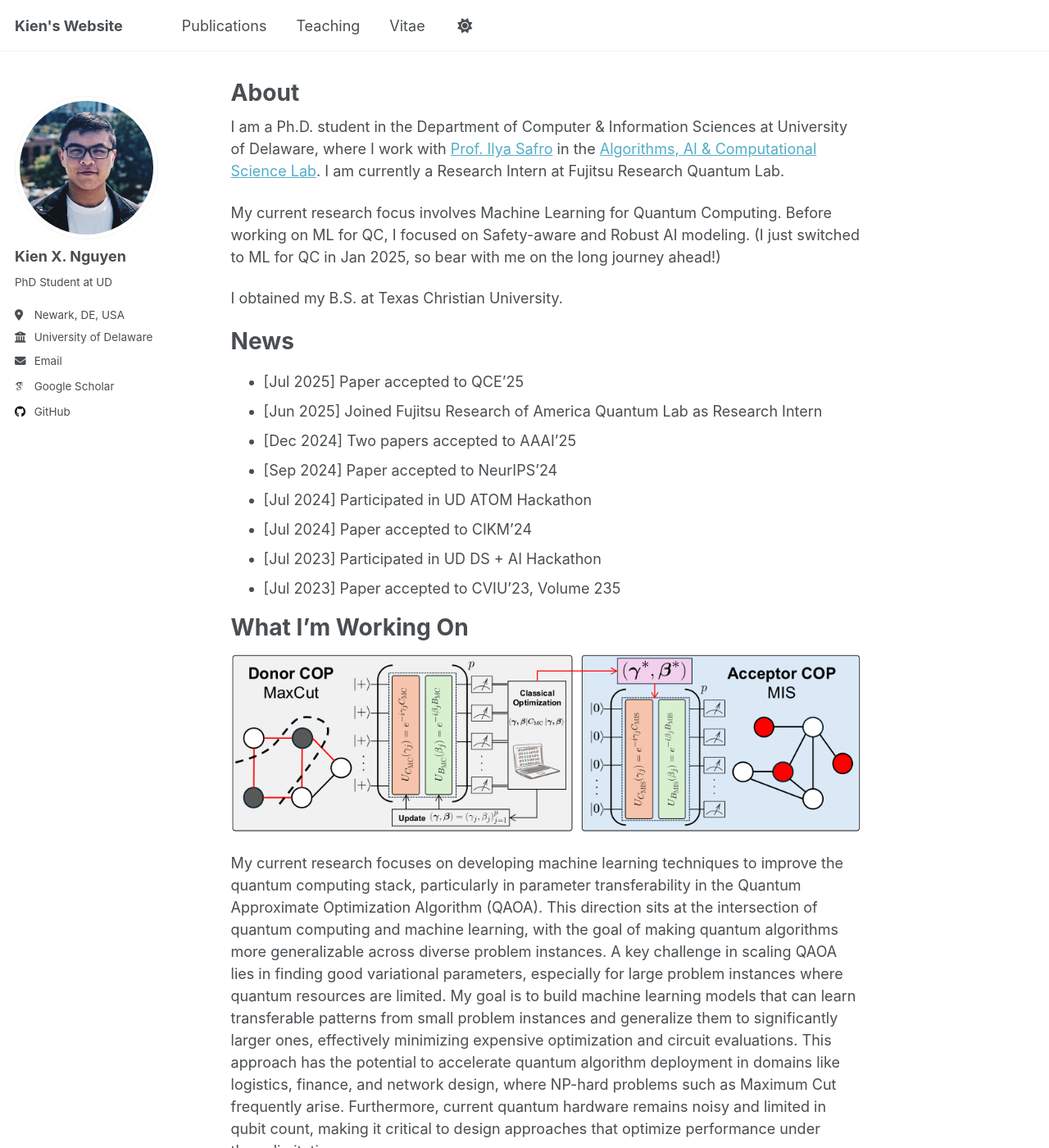
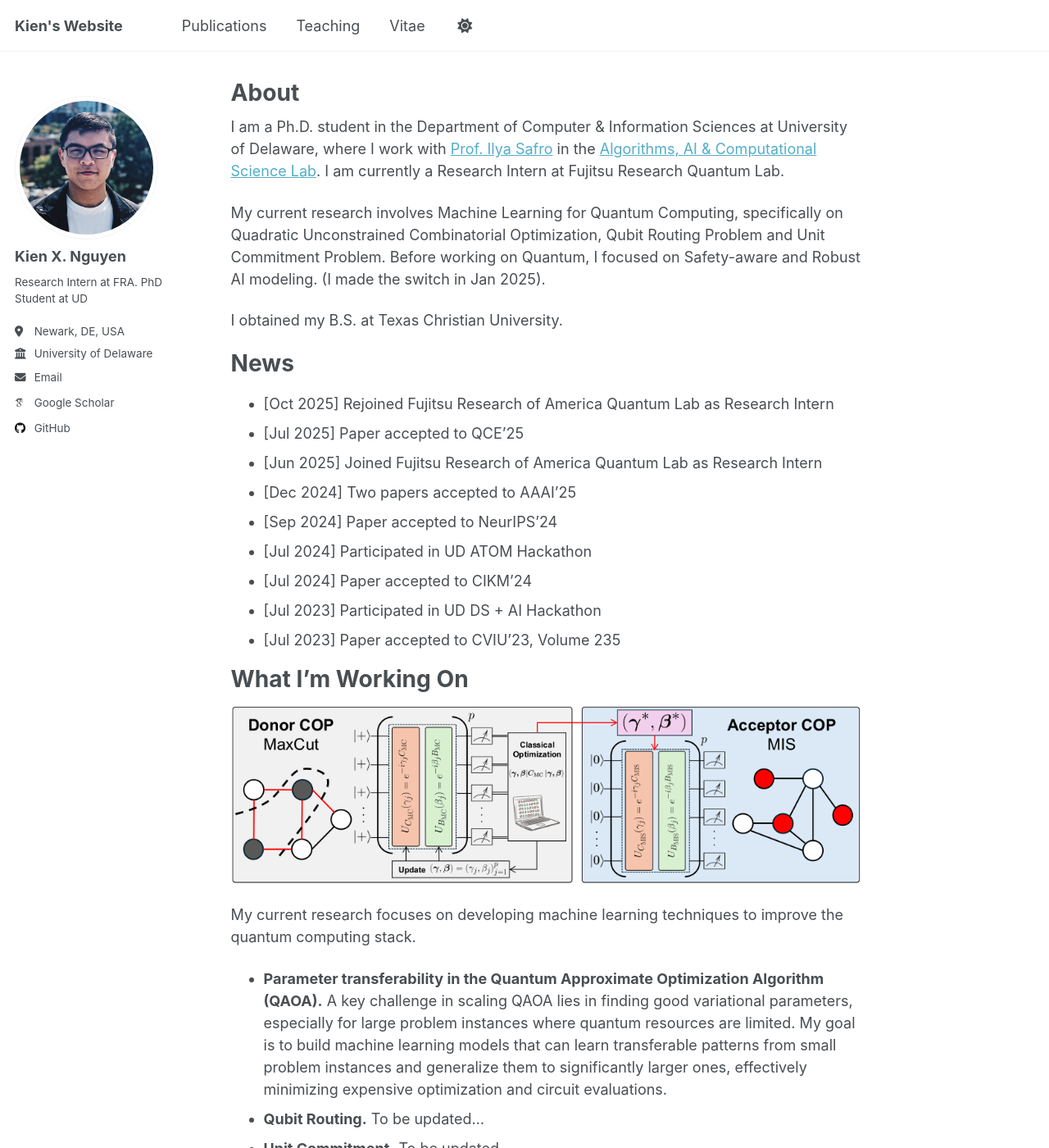
Before and after one commit to Nyquixt/Nyquixt.github.io, a Jekyll site: the page built from _pages/about.md, in a window 1280 px wide and 1400 px high. Shown: the whole window at 82% size. Built offline with Jekyll 4.4.1, drawn with Linux system fonts in a browser that asks for light colours; some web fonts are replaced; some of the changed text lies outside the part shown.

Commit message:
oct 25 update

```diff
--- a/_config.yml
+++ b/_config.yml
@@ -25,7 +25,7 @@ author:
   avatar           : "kien.jpg"
   name             : "Kien X. Nguyen"
   pronouns         : # example: "she/her"
-  bio              : "PhD Student at UD"
+  bio              : "Research Intern at FRA. PhD Student at UD"
   location         : "Newark, DE, USA"
   employer         : "University of Delaware"
   uri              : # URL
--- a/_pages/about.md
+++ b/_pages/about.md
@@ -9,12 +9,13 @@ redirect_from:
 
 I am a Ph.D. student in the Department of Computer & Information Sciences at University of Delaware, where I work with [Prof. Ilya Safro](https://www.eecis.udel.edu/~isafro/index.html) in the [Algorithms, AI & Computational Science Lab](https://safroresearch.blogspot.com/). I am currently a Research Intern at Fujitsu Research Quantum Lab.
 
-My current research focus involves Machine Learning for Quantum Computing. Before working on ML for QC, I focused on Safety-aware and Robust AI modeling. (I just switched to ML for QC in Jan 2025, so bear with me on the long journey ahead!)
+My current research involves Machine Learning for Quantum Computing, specifically on Quadratic Unconstrained Combinatorial Optimization, Qubit Routing Problem and Unit Commitment Problem. Before working on Quantum, I focused on Safety-aware and Robust AI modeling. (I made the switch in Jan 2025).
 
 I obtained my B.S. at Texas Christian University.
 
 News
 ======
+* [Oct 2025] Rejoined Fujitsu Research of America Quantum Lab as Research Intern
 * [Jul 2025] Paper accepted to QCE'25
 * [Jun 2025] Joined Fujitsu Research of America Quantum Lab as Research Intern
 * [Dec 2024] Two papers accepted to AAAI'25
@@ -28,7 +29,10 @@ What I'm Working On
 ======
 ![title image](http://nyquixt.github.io/images/title.png "Title")
 
-My current research focuses on developing machine learning techniques to improve the quantum computing stack, particularly in parameter transferability in the Quantum Approximate Optimization Algorithm (QAOA). This direction sits at the intersection of quantum computing and machine learning, with the goal of making quantum algorithms more generalizable across diverse problem instances. A key challenge in scaling QAOA lies in finding good variational parameters, especially for large problem instances where quantum resources are limited. My goal is to build machine learning models that can learn transferable patterns from small problem instances and generalize them to significantly larger ones, effectively minimizing expensive optimization and circuit evaluations. This approach has the potential to accelerate quantum algorithm deployment in domains like logistics, finance, and network design, where NP-hard problems such as Maximum Cut frequently arise. Furthermore, current quantum hardware remains noisy and limited in qubit count, making it critical to design approaches that optimize performance under these limitations.
+My current research focuses on developing machine learning techniques to improve the quantum computing stack.
+- **Parameter transferability in the Quantum Approximate Optimization Algorithm (QAOA).** A key challenge in scaling QAOA lies in finding good variational parameters, especially for large problem instances where quantum resources are limited. My goal is to build machine learning models that can learn transferable patterns from small problem instances and generalize them to significantly larger ones, effectively minimizing expensive optimization and circuit evaluations.
+- **Qubit Routing.** To be updated...
+- **Unit Commitment.** To be updated...
 
 <b>TLDR;</b> I aim to bridge machine learning with quantum algorithm design to make quantum optimization more scalable, robust, and ultimately impactful for real-world applications.
 
```
Also changed, not shown: _pages/cv.md (+6 -0 lines).
